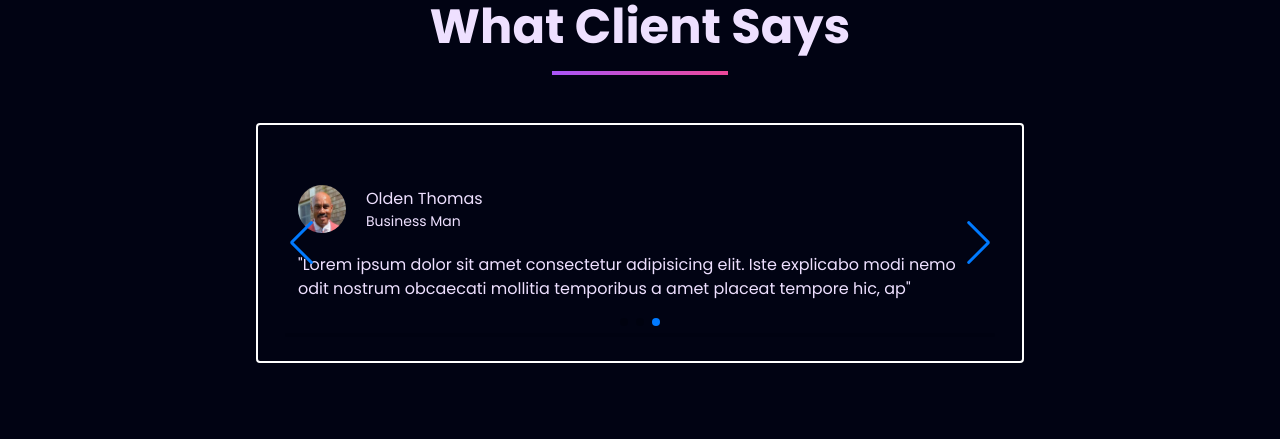
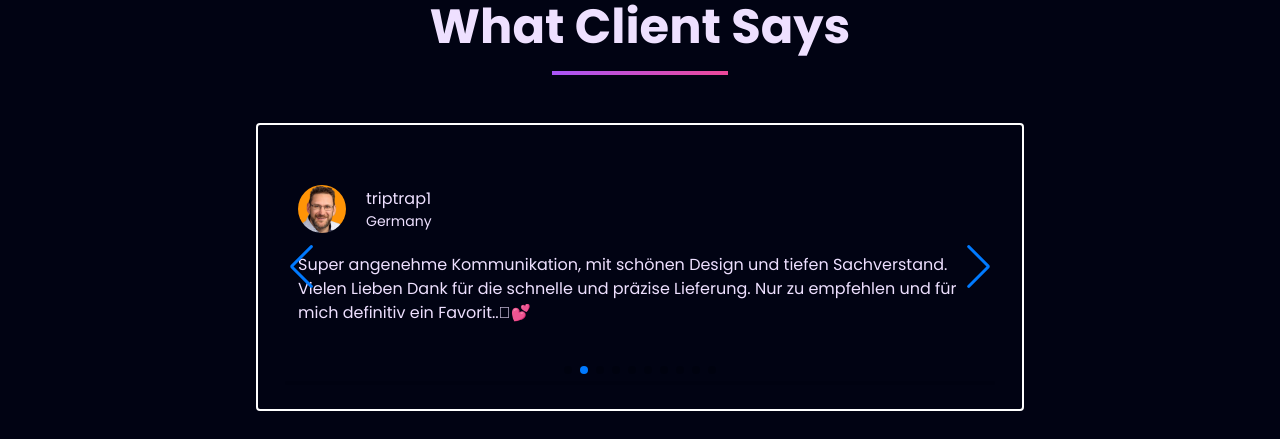
Before and after one commit to Forhad832/nowsin_portoflio, a website: page dist/index.html in a window 1280 px wide. Shown: the part 5255-5694 px from the top of the page. Drawn offline with nearby package versions, Linux system fonts and the light colour scheme; animation ran at ten frames a second.

Commit message:
add clients feedback

```diff
--- a/dist/index.html
+++ b/dist/index.html
@@ -329,47 +329,14 @@
              data-aos-duration="900" class="lg:w-3/5 mx-auto mt-12 rounded p-5 border-2 border-white">
                 <div class="swiper  ">
                     <!-- Additional required wrapper -->
-                    <div class="swiper-wrapper  py-5">
+                    <div class="swiper-wrapper  py-5" id="swipper_slider">
                       <!-- Slides -->
-                      <div class="swiper-slide p-5">
-                        <div class="flex items-center mb-5 gap-5">
-                            <div>
-                                <img class="w-12 h-12 rounded-full" src="./images/olden.jfif" alt="">
-                            </div>
-                            <div>
-                                <h4 lang="text-lg font-medium">Olden Thomas</h4>
-                                <p class="text-sm">Business Man</p>
-                            </div>
-                        </div>
-                        <p>"Lorem ipsum dolor sit amet consectetur adipisicing elit. Iste explicabo modi nemo odit nostrum obcaecati mollitia temporibus a amet placeat tempore hic, ap"</p>
-                      </div>
 
 
-                        <div class="swiper-slide p-5">
-                        <div class="flex items-center mb-5 gap-5">
-                            <div>
-                                <img class="w-12 h-12 rounded-full" src="./images/olden.jfif" alt="">
-                            </div>
-                            <div>
-                                <h4 lang="text-lg font-medium">Olden Thomas</h4>
-                                <p class="text-sm">Business Man</p>
-                            </div>
-                        </div>
-                        <p>"Lorem ipsum dolor sit amet consectetur adipisicing elit. Iste explicabo modi nemo odit nostrum obcaecati mollitia temporibus a amet placeat tempore hic, ap"</p>
-                      </div>
 
-                        <div class="swiper-slide p-5">
-                        <div class="flex items-center mb-5 gap-5">
-                            <div>
-                                <img class="w-12 h-12 rounded-full" src="./images/olden.jfif" alt="">
-                            </div>
-                            <div>
-                                <h4 lang="text-lg font-medium">Olden Thomas</h4>
-                                <p class="text-sm">Business Man</p>
-                            </div>
-                        </div>
-                        <p>"Lorem ipsum dolor sit amet consectetur adipisicing elit. Iste explicabo modi nemo odit nostrum obcaecati mollitia temporibus a amet placeat tempore hic, ap"</p>
-                      </div>
+
+
+
                     </div>
                     <!-- If we need pagination -->
                     <div class="swiper-pagination"></div>
@@ -537,6 +504,7 @@
 });
    </script>
    <script src="./js/swiper.js"></script>
+   <script src="./js/clients.js"></script>
    <script src="./js/service.js"></script>
    <script src="./js/team.js"></script>
    <script src="./js/recent.js"></script>
--- /dev/null
+++ b/dist/js/clients.js
@@ -0,0 +1,92 @@
+const clients = [
+
+    {
+        id:1,
+        name:'Brendanhope',
+        text :`Fabulous designer. Very talented and very friendly to work with. Very quick and
+        responsive, I would highly recommend.`,
+        country :'United Kingdom',
+        images:'./images/Clients picture/Brendanhope.jpeg'
+    },
+    {
+        id:2,
+        name:'triptrap1',
+        text :`Super angenehme Kommunikation, mit schönen Design und tiefen Sachverstand.
+        Vielen Lieben Dank für die schnelle und präzise Lieferung. Nur zu empfehlen und für
+        mich definitiv ein Favorit..󰗨💕`,
+        country :'Germany',
+        images:'./images/Clients picture/triptrap1.jpeg'
+    },
+    {
+        id:3,
+        name:'Nate Church',
+        text :`Nowsin was extremely professional and communicated effectively. She was willing to
+        revise as much as needed and provided a great design! I would recommend her work to
+        anybody considering it. Her prices are fantastic and well worth every penny for the
+        services provided.`,
+        country :'United States',
+        images:'./images/Clients picture/Nate Church.jpeg'
+    },
+    {
+        id:4,
+        name:'Frase Sam',
+        text :`What I liked about her was her willingness to get the job done right! Also, she
+        communicates well and offers great feedback.`,
+        country :'Bahamas',
+        images:'./images/Clients picture/user.jfif'
+    },
+
+    {
+        id:5,
+        name:'Danieltan nl',
+        text :`Exactly as how we would like to present the banner on our Youtube channel. Thanks to
+        Nowsin for the hard work and polite interactions!`,
+        country :'Netherlands',
+        images:'./images/Clients picture/user.jfif'
+    },
+    {
+        id:6,
+        name:'Sajjadh',
+        text :`Perfect... 👌 Just what I wanted from her!! Very clean and top notch design. Delivered
+        before deadline! I would definitely recommend her service!`,
+        country :'Bangladesh',
+        images:'./images/Clients picture/user.jfif'
+    },
+    {
+        id:7,
+        name:'Moderndaywar',
+        text :`Great communication. She listened to all my suggestions and gave great feedback.
+        Lovely to work with for the price. Would reccommend to anyone that needs the work
+        done fast at a reasonable price. 5 stars for all categories for sure.`,
+        country :'Jamaica',
+        images:'./images/Clients picture/user.jfif'
+    },
+    {
+        id:8,
+        name:'MRV',
+        text :`I cannot express enough how thrilled I am with the outstanding t-shirt design she
+        created for me. From start to finish, she demonstrated a remarkable level of
+        professionalism and creativity that exceeded all my expectations. Highly recommended.
+        I will undoubtedly seek her services in future.`,
+        country :'Bangladesh',
+        images:'./images/Clients picture/user.jfif'
+    },
+    {
+        id:9,
+        name:'Paulherretch',
+        text :`The design of the personalised t-shirts was very well done. The design is professional,
+        clean and detailed. I highly recommend it! No revision was needed as the service was
+        excellent! I would definitely recommend this service`,
+        country :'France',
+        images:'./images/Clients picture/user.jfif'
+    },
+    {
+        id:10,
+        name:'Cielolyn',
+        text :`This seller is amazing. Please use her and help her to keep succeeding as she is
+        prompt, great designer, and listens well.`,
+        country :'United States',
+        images:'./images/Clients picture/Cielolyn.jpeg'
+    },
+
+]
--- a/dist/js/main.js
+++ b/dist/js/main.js
@@ -174,3 +174,29 @@ document.getElementById('closebtn').addEventListener('click', function(){
     document.getElementById('popup').style.display = 'none';
 })
 recentWorks();
+
+
+const swipperSlider = () =>{
+    document.getElementById('swipper_slider').innerHTML =
+    clients.map((client)=>{
+        const {id,name,country,text,images} = client;
+        return(
+
+            `
+            <div class="swiper-slide p-5">
+            <div class="flex items-center mb-5 gap-5">
+                <div>
+                    <img class="w-12 h-12 rounded-full" src="${images}" alt="">
+                </div>
+                <div>
+                    <h4 lang="text-lg font-medium">${name}</h4>
+                    <p class="text-sm">${country}</p>
+                </div>
+            </div>
+            <p>${text}</p>
+          </div>
+            `
+        )
+    }).join(' ')
+};
+swipperSlider()
```
Also changed, not shown: dist/images/Clients picture/Brendanhope.jpeg (added), dist/images/Clients picture/Cielolyn.jpeg (added), dist/images/Clients picture/Nate Church.jpeg (added), dist/images/Clients picture/triptrap1.jpeg (added), dist/images/Clients picture/user.jfif (added).
